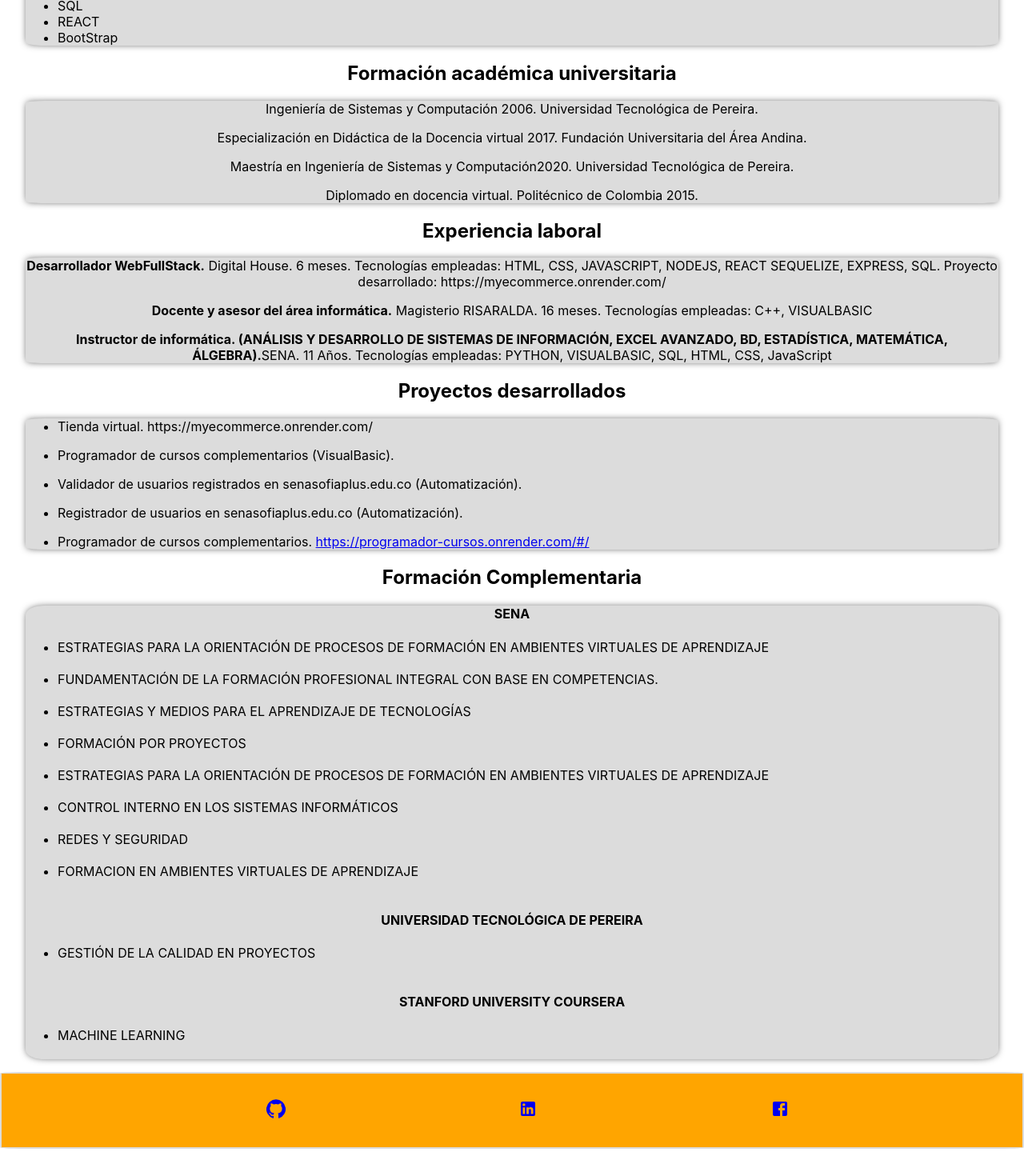
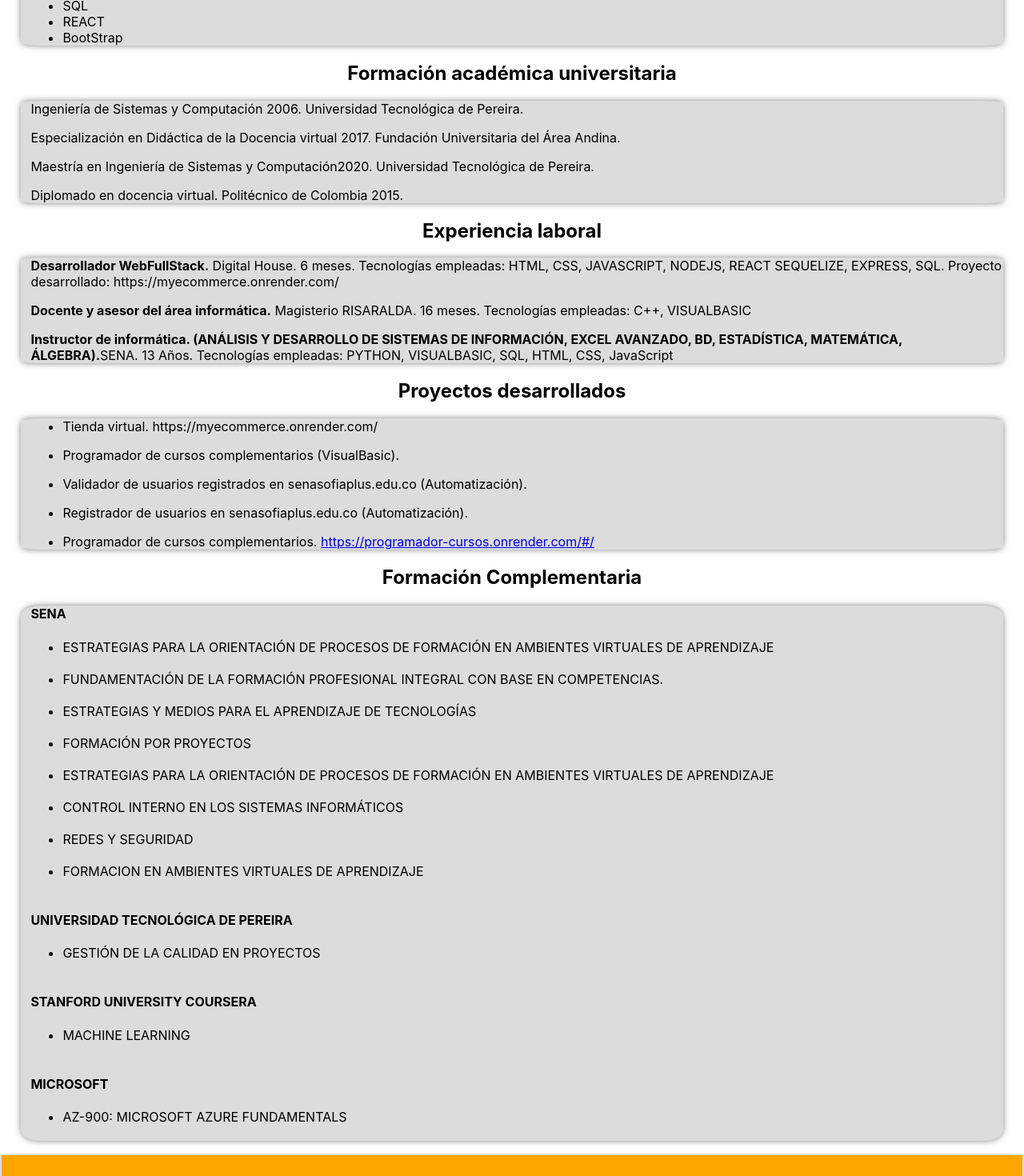
Before and after one commit to jorgeloaiza48/myCV, a React (Create React App) app: page / in a window 1280 px wide. Shown: the part 520-1990 px from the top of the page at 80% size. Before the commit the page ends 1956 px from the top, so only its background shows below. Built offline with nearby package versions, Linux system fonts and the light colour scheme.

Commit message:
organizando

```diff
--- a/src/components/main/Main.js
+++ b/src/components/main/Main.js
@@ -32,7 +32,7 @@
           <p><strong>Desarrollador WebFullStack.</strong> Digital House. 6 meses. Tecnologías empleadas: HTML, CSS, JAVASCRIPT, NODEJS, REACT
             SEQUELIZE, EXPRESS, SQL. Proyecto desarrollado: https://myecommerce.onrender.com/</p>
           <p><strong>Docente y asesor del área informática.</strong> Magisterio RISARALDA. 16 meses. Tecnologías empleadas: C++, VISUALBASIC</p>
-          <p><strong>Instructor de informática. (ANÁLISIS Y DESARROLLO DE SISTEMAS DE INFORMACIÓN, EXCEL AVANZADO, BD, ESTADÍSTICA, MATEMÁTICA, ÁLGEBRA).</strong>SENA. 11 Años. Tecnologías empleadas: PYTHON, VISUALBASIC, SQL, HTML, CSS, JavaScript</p>
+          <p><strong>Instructor de informática. (ANÁLISIS Y DESARROLLO DE SISTEMAS DE INFORMACIÓN, EXCEL AVANZADO, BD, ESTADÍSTICA, MATEMÁTICA, ÁLGEBRA).</strong>SENA. 13 Años. Tecnologías empleadas: PYTHON, VISUALBASIC, SQL, HTML, CSS, JavaScript</p>
           <p><strong></strong></p>
         </div>
         <h2>Proyectos desarrollados</h2>
@@ -66,6 +66,10 @@
           <ul>
             <li>MACHINE LEARNING</li><br></br>
           </ul>
+          <h4>MICROSOFT</h4>
+          <ul>
+            <li>AZ-900: MICROSOFT AZURE FUNDAMENTALS</li><br></br>
+          </ul>
         </div>
 
     </div>
--- a/src/components/main/main.css
+++ b/src/components/main/main.css
@@ -17,7 +17,9 @@
     flex: 6;
     margin-left: 9px;
     box-shadow: 0px 0px 10px -2px rgba(0,0,0,0.75);
+    padding-left: 1%;
    -webkit-box-shadow: 0px 0px 10px -2px rgba(0,0,0,0.75);
+   text-align: left;
    width: 95%;
 }
 .cvMain li{
```
